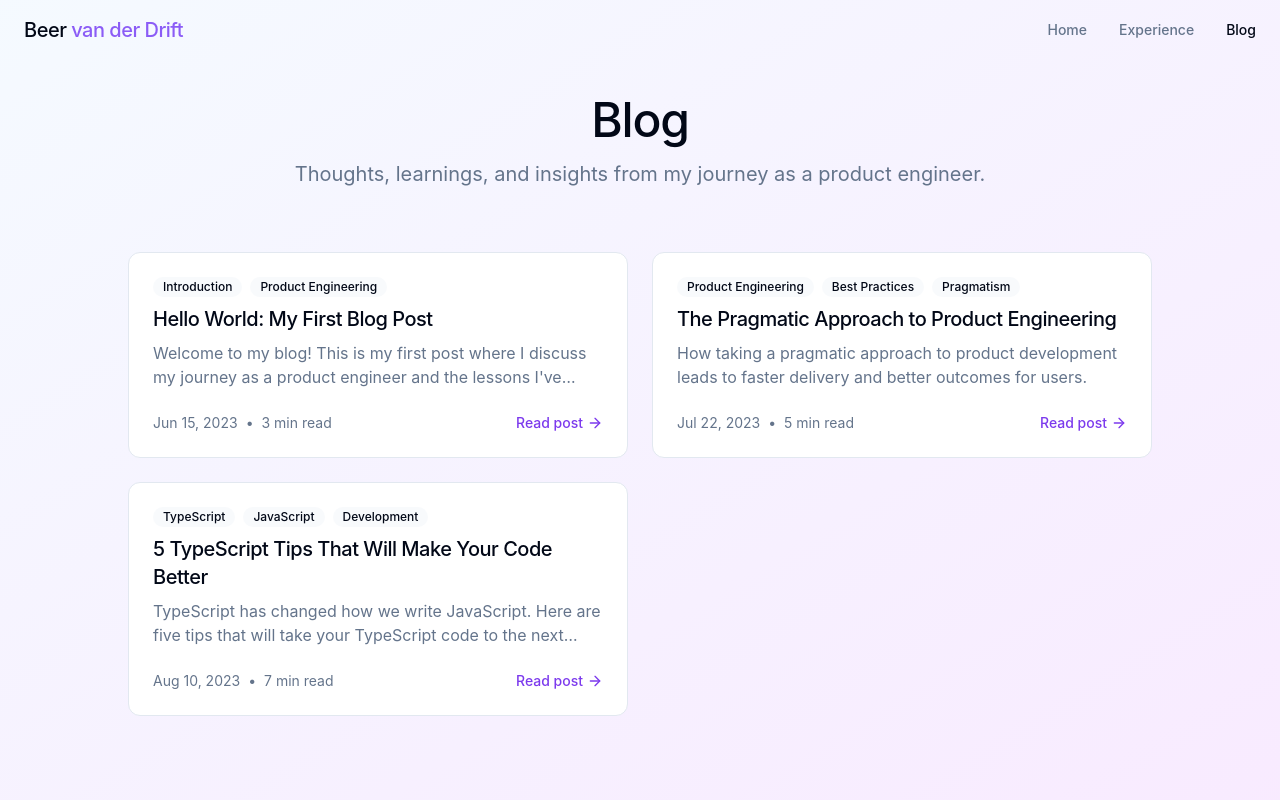
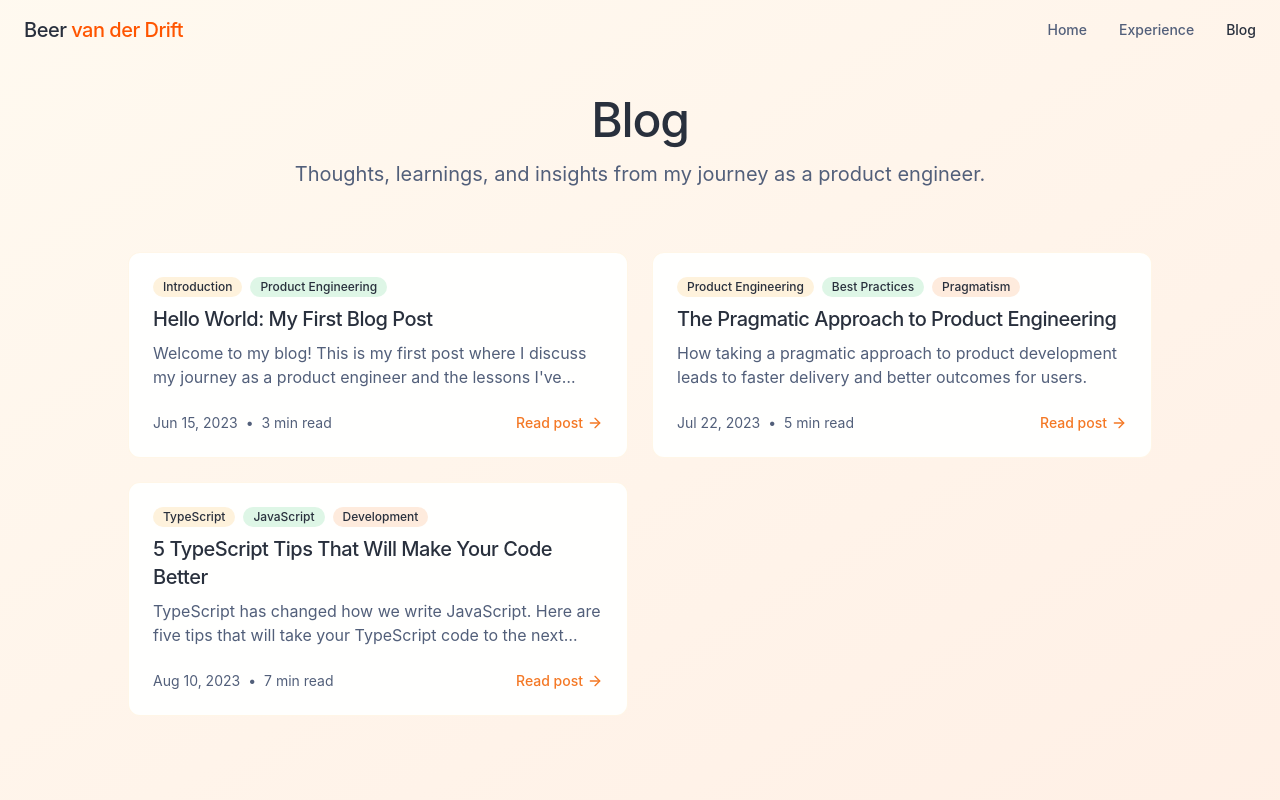
Before and after one commit to bvanderdrift/fasttrack-portfolio, a React (Vite) app: page /blog in a window 1280 px wide. Shown: the top 800 px of the page. Built offline with nearby package versions, Linux system fonts and the light colour scheme.

Commit message:
Update application theme
Update the application's theme, drawing inspiration from yellow, orange, and bright green to create a more vibrant and energetic aesthetic.

```diff
--- a/src/components/BlogCard.tsx
+++ b/src/components/BlogCard.tsx
@@ -29,22 +29,30 @@ const BlogCard = ({ post, index }: BlogCardProps) => {
     <Link
       to={`/blog/${post.slug}`}
       className={cn(
-        "block p-6 rounded-xl border border-border bg-white",
-        "hover:shadow-md transition-all duration-300",
+        "block p-6 rounded-xl border border-primary/10 bg-white/95",
+        "hover:shadow-md transition-all duration-300 hover:bg-white",
         "animate-scale"
       )}
       style={{ animationDelay: `${delay}s` }}
     >
       <div className="space-y-2">
         <div className="flex items-center gap-2">
-          {post.tags.slice(0, 3).map((tag) => (
-            <span
-              key={tag}
-              className="tech-tag bg-secondary/50 text-xs"
-            >
-              {tag}
-            </span>
-          ))}
+          {post.tags.slice(0, 3).map((tag, i) => {
+            // Cycle through tag variants for a playful look
+            const tagClasses = [
+              "tag-primary",
+              "tag-secondary",
+              "tag-accent"
+            ];
+            return (
+              <span
+                key={tag}
+                className={tagClasses[i % tagClasses.length]}
+              >
+                {tag}
+              </span>
+            );
+          })}
         </div>
 
         <h3 className="font-medium text-xl tracking-tight">
@@ -62,7 +70,7 @@ const BlogCard = ({ post, index }: BlogCardProps) => {
             <span>{post.readingTime}</span>
           </div>
 
-          <div className="text-sm font-medium text-primary flex items-center gap-1 group">
+          <div className="text-sm font-medium text-accent flex items-center gap-1 group">
             Read post
             <ArrowRight className="h-4 w-4 transform group-hover:translate-x-1 transition-transform" />
           </div>
--- a/src/index.css
+++ b/src/index.css
@@ -1,3 +1,4 @@
+
 @tailwind base;
 @tailwind components;
 @tailwind utilities;
@@ -5,47 +6,47 @@
 @layer base {
   :root {
     --background: 0 0% 100%;
-    --foreground: 222.2 84% 4.9%;
+    --foreground: 220 20% 20%;
 
     --card: 0 0% 100%;
-    --card-foreground: 222.2 84% 4.9%;
+    --card-foreground: 220 20% 20%;
 
     --popover: 0 0% 100%;
-    --popover-foreground: 222.2 84% 4.9%;
+    --popover-foreground: 220 20% 20%;
 
-    --primary: 262.1 83.3% 57.8%; /* Fast/purple as primary */
-    --primary-foreground: 210 40% 98%;
+    --primary: 38 95% 55%; /* Vibrant yellow as primary */
+    --primary-foreground: 220 20% 20%;
 
-    --secondary: 210 40% 96.1%;
-    --secondary-foreground: 222.2 47.4% 11.2%;
+    --secondary: 142 70% 45%; /* Bright green as secondary */
+    --secondary-foreground: 220 20% 20%;
 
-    --muted: 210 40% 96.1%;
-    --muted-foreground: 215.4 16.3% 46.9%;
+    --muted: 38 30% 95%;
+    --muted-foreground: 220 20% 40%;
 
-    --accent: 24.6 95% 53.1%; /* Energy/orange as accent */
-    --accent-foreground: 222.2 47.4% 11.2%;
+    --accent: 24 90% 55%; /* Bright orange as accent */
+    --accent-foreground: 220 20% 20%;
 
     --destructive: 0 84.2% 60.2%;
     --destructive-foreground: 210 40% 98%;
 
-    --border: 214.3 31.8% 91.4%;
-    --input: 214.3 31.8% 91.4%;
-    --ring: 262.1 83.3% 57.8%; /* Fast/purple */
+    --border: 38 30% 90%;
+    --input: 38 30% 90%;
+    --ring: 38 95% 55%; /* Yellow */
 
-    --radius: 0.75rem; /* Slightly increased radius */
+    --radius: 0.75rem;
 
-    --sidebar-background: 0 0% 98%;
-    --sidebar-foreground: 240 5.3% 26.1%;
-    --sidebar-primary: 240 5.9% 10%;
-    --sidebar-primary-foreground: 0 0% 98%;
-    --sidebar-accent: 240 4.8% 95.9%;
-    --sidebar-accent-foreground: 240 5.9% 10%;
-    --sidebar-border: 220 13% 91%;
-    --sidebar-ring: 217.2 91.2% 59.8%;
+    --sidebar-background: 38 30% 98%;
+    --sidebar-foreground: 220 20% 30%;
+    --sidebar-primary: 38 95% 55%;
+    --sidebar-primary-foreground: 220 20% 20%;
+    --sidebar-accent: 38 30% 95%;
+    --sidebar-accent-foreground: 220 20% 20%;
+    --sidebar-border: 38 30% 90%;
+    --sidebar-ring: 38 95% 50%;
 
-    /* Updated background to a soft gradient */
-    --background-start: 210 100% 98%;
-    --background-end: 280 100% 96%;
+    /* Vibrant background gradient */
+    --background-start: 38 100% 97%; /* Light yellow */
+    --background-end: 24 100% 95%; /* Light orange */
   }
 }
 
@@ -57,6 +58,7 @@
   body {
     @apply bg-gradient-to-br from-background-start to-background-end text-foreground min-h-screen;
     background-attachment: fixed;
+    background-size: 100% 100%;
   }
 
   /* Custom underline animation for links */
@@ -85,7 +87,7 @@
 
   /* Glass card effect */
   .glass {
-    @apply bg-white/80 backdrop-blur-md shadow-glass border border-white/20;
+    @apply bg-white/90 backdrop-blur-md shadow-glass border border-white/20;
   }
 
   /* Gradient border effect */
@@ -93,7 +95,7 @@
     position: relative;
     border-radius: var(--radius);
     padding: 1px;
-    background: linear-gradient(90deg, theme('colors.energy'), theme('colors.fast'), theme('colors.pragmatic'), theme('colors.fun'));
+    background: linear-gradient(90deg, theme('colors.accent'), theme('colors.primary'), theme('colors.secondary'));
   }
 
   .gradient-border-content {
@@ -176,7 +178,7 @@
 }
 
 .markdown-content a {
-  @apply text-fast transition-all duration-300 hover:text-fast/80;
+  @apply text-accent transition-all duration-300 hover:text-accent/80;
 }
 
 .markdown-content code {
@@ -184,10 +186,36 @@
 }
 
 .markdown-content pre {
-  @apply bg-zinc-900 text-zinc-100 p-4 rounded-md overflow-x-auto;
+  @apply bg-zinc-800 text-zinc-100 p-4 rounded-md overflow-x-auto;
 }
 
 /* Card styles with subtle hover effect */
 .content-card {
-  @apply bg-white/90 backdrop-blur-sm shadow-sm border border-white/50 transition-all duration-300 hover:shadow-md hover:bg-white/95;
+  @apply bg-white/95 backdrop-blur-sm shadow-sm border border-primary/10 transition-all duration-300 hover:shadow-md hover:bg-white;
 }
+
+/* Energetic, bold button styles */
+.btn-primary {
+  @apply bg-primary text-primary-foreground font-medium px-4 py-2 rounded-md hover:bg-primary/90 transition-all;
+}
+
+.btn-secondary {
+  @apply bg-secondary text-secondary-foreground font-medium px-4 py-2 rounded-md hover:bg-secondary/90 transition-all;
+}
+
+.btn-accent {
+  @apply bg-accent text-accent-foreground font-medium px-4 py-2 rounded-md hover:bg-accent/90 transition-all;
+}
+
+/* Bright, vibrant tags */
+.tag-primary {
+  @apply bg-primary/15 text-primary-foreground px-2.5 py-0.5 rounded-full text-xs font-medium;
+}
+
+.tag-secondary {
+  @apply bg-secondary/15 text-secondary-foreground px-2.5 py-0.5 rounded-full text-xs font-medium;
+}
+
+.tag-accent {
+  @apply bg-accent/15 text-accent-foreground px-2.5 py-0.5 rounded-full text-xs font-medium;
+}
--- a/src/pages/Blog.tsx
+++ b/src/pages/Blog.tsx
@@ -15,7 +15,7 @@ const Blog = () => {
   }, []);
 
   return (
-    <div className="min-h-screen bg-subtle-pattern bg-fixed">
+    <div className="min-h-screen bg-dots-pattern bg-fixed">
       <Header />
       <main className="min-h-screen pt-24 pb-16 px-6">
         <div className="max-w-5xl mx-auto">
```
Also changed, not shown: tailwind.config.ts (+6 -5 lines).
